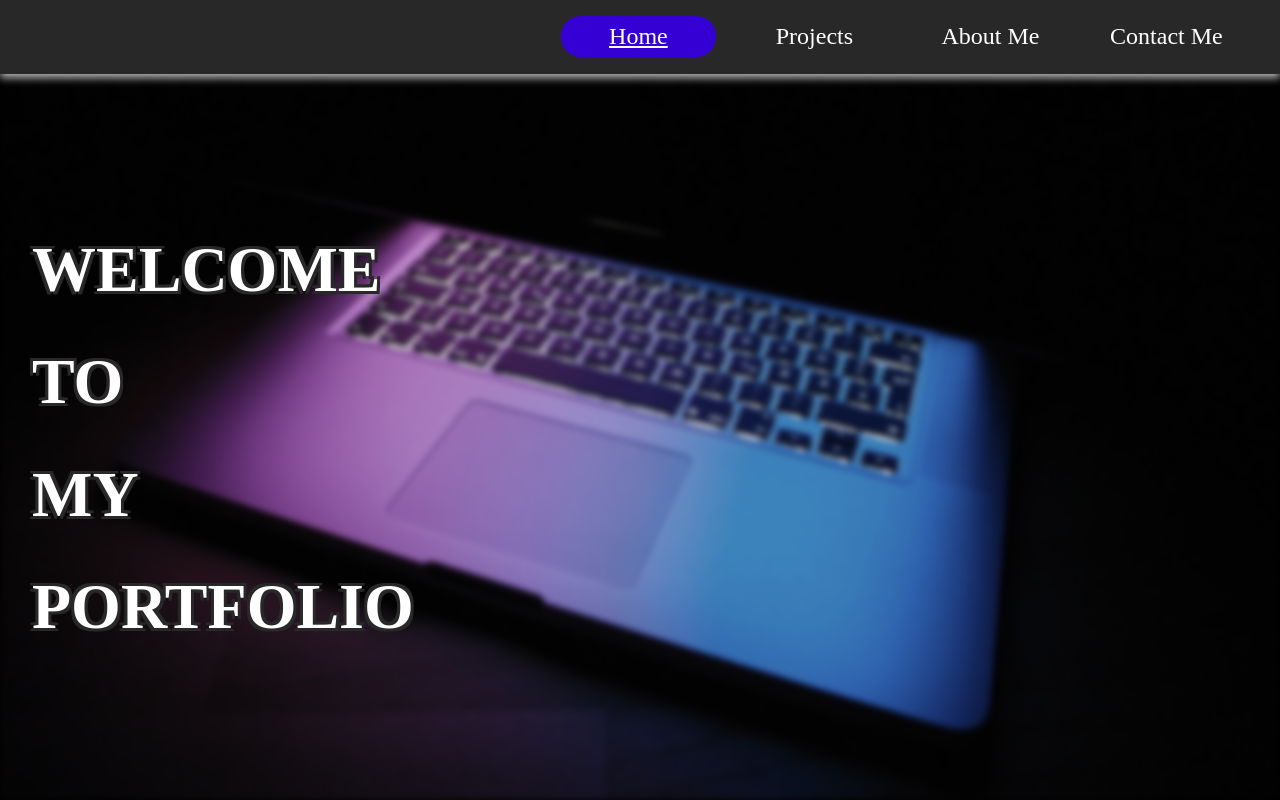
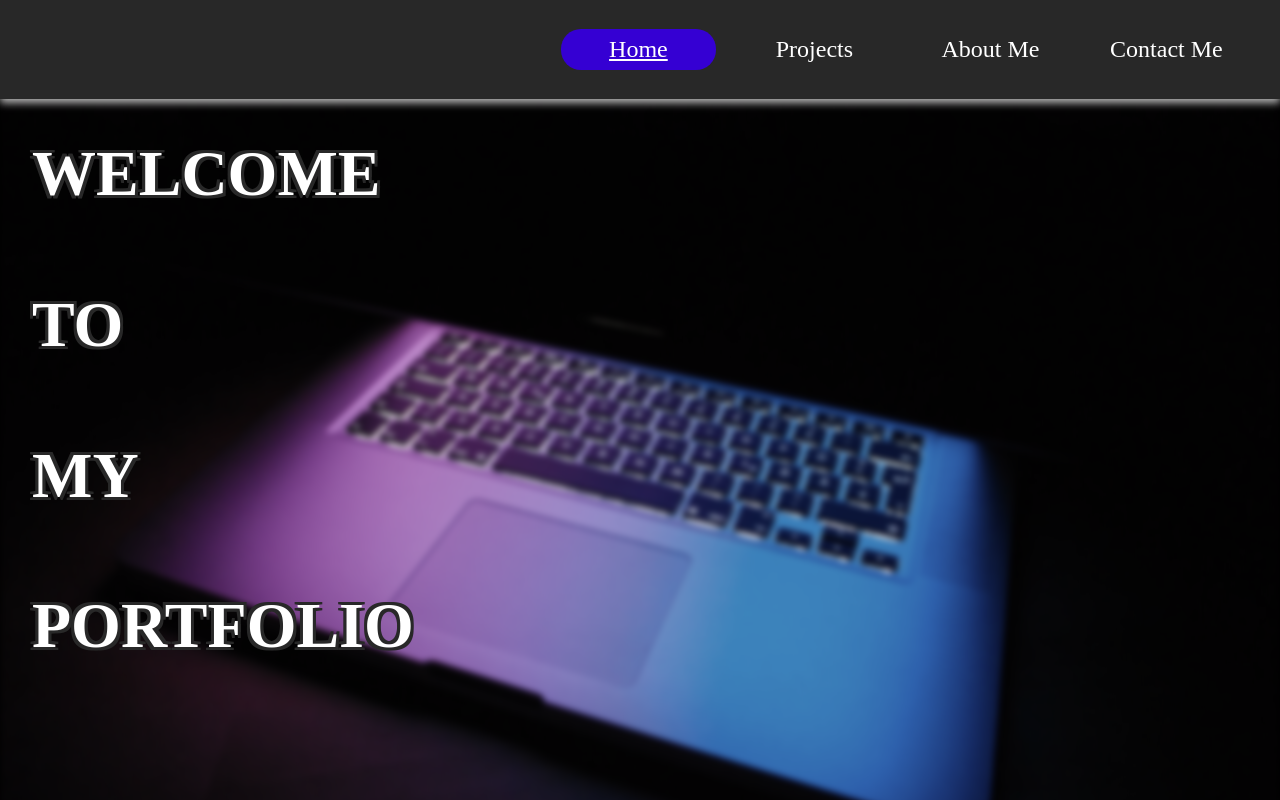
Before and after one commit to NicolasConaway/true-portfolio, a React (Create React App) app: page / in a window 1280 px wide. Shown: the top 800 px of the page. Built offline with nearby package versions, Linux system fonts and the light colour scheme; a web font is replaced by a local one.

Commit message:
Evaluation commit

```diff
--- a/src/Components/Home/styles.css
+++ b/src/Components/Home/styles.css
@@ -103,8 +103,12 @@
 }
 
 @media (min-width: 1050px) {
+    /* .home__container {
+        padding: 3% 0 1% 0;
+    } */
     .home__container {
-        padding: 3% 0 1% 0;
+        align-items: flex-start;
+        position: relative;
     }
     .wallpaper1 {
         height: 100vh;
@@ -120,7 +124,7 @@
         width: 50%;
     }
     .title h1 {
-        margin: 3% 0 3% -100%;
+        margin: 6% 0 6% -100%;
         font-size: 4rem;
     }
 
@@ -128,7 +132,7 @@
         width: 50%;
         display: flex;
         flex-direction: column;
-        margin: 0;
+        margin: 11% 0 0 0;
         padding: 0;
         position: relative;
         right: 0;
@@ -139,7 +143,7 @@
         color: white;
         font-weight: bold;
         text-transform: uppercase;
-        margin: 3% 5% 3% 0;
+        margin: 6% 5% 6% 0;
         text-align: end;
     }
     .fullName {
--- a/src/Components/Navbar/styles.css
+++ b/src/Components/Navbar/styles.css
@@ -104,6 +104,7 @@
         box-shadow: 0 4px 8px 0 rgba(255, 255, 255, 0.712);
         padding: 1% 0;
         align-items: flex-end;
+        position: relative;
     }
     .hideNavbar ul {
         flex-direction: row;
```
